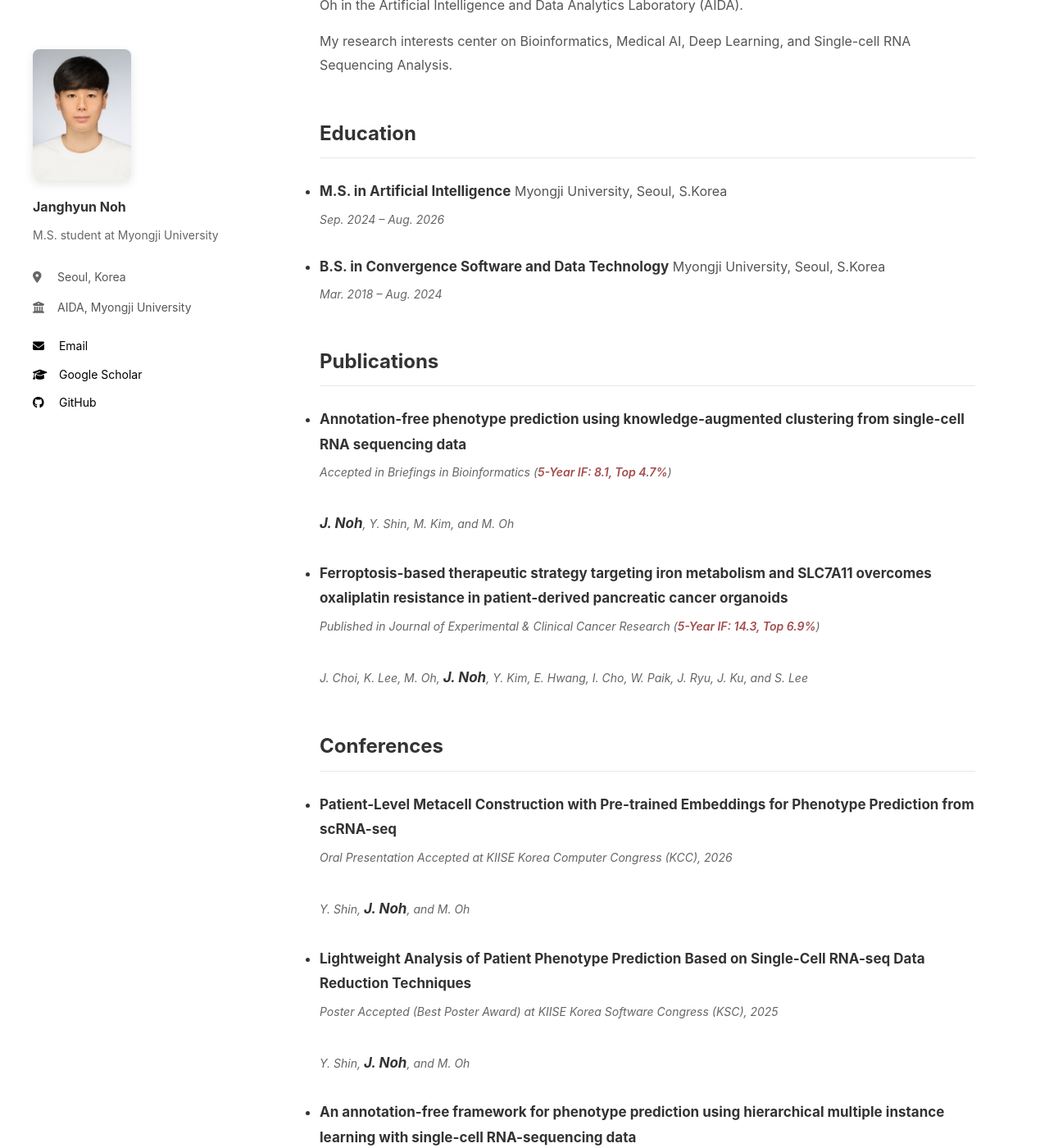
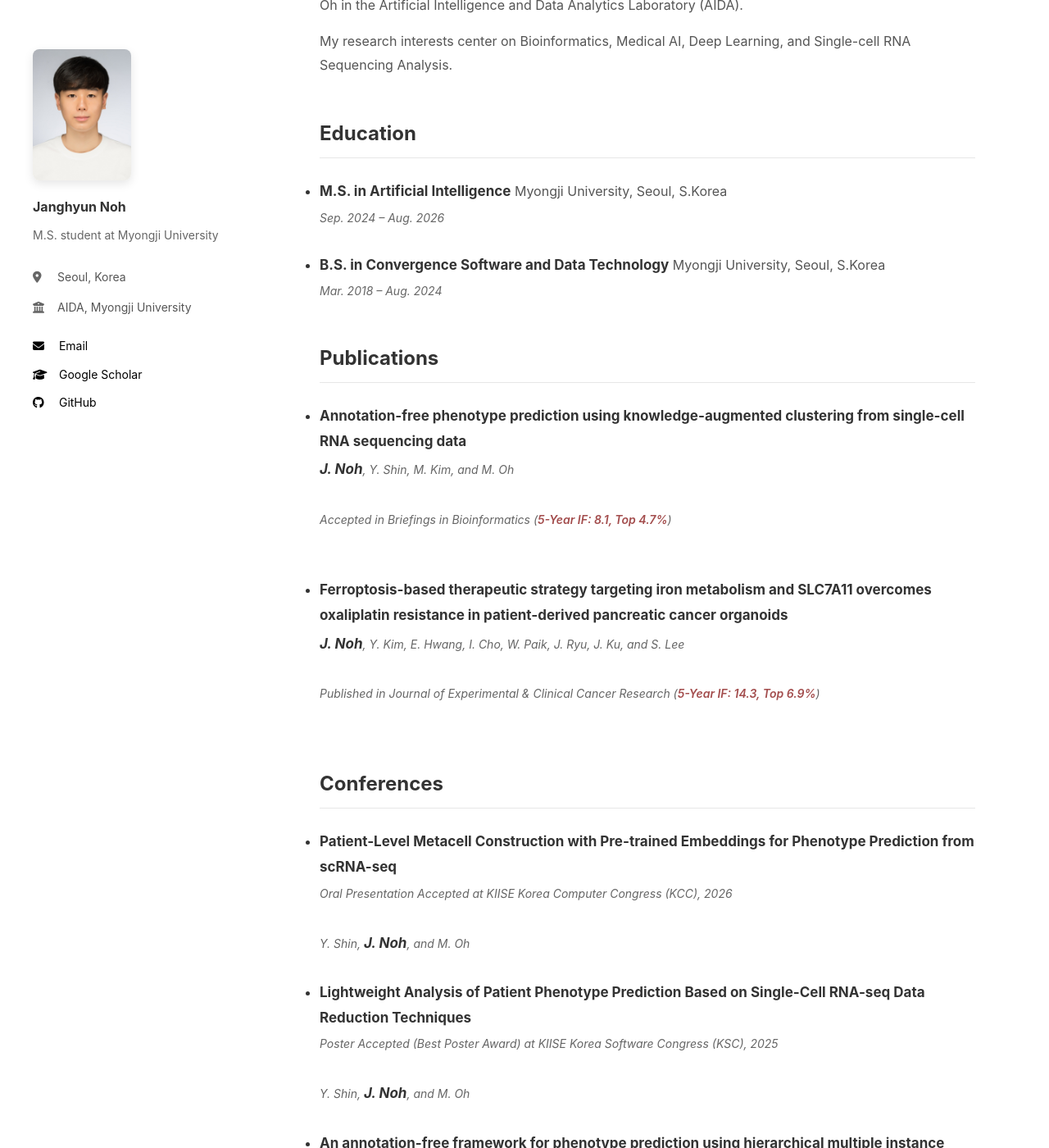
Before and after one commit to janghyunnoh/janghyunnoh.github.io, a Jekyll site: the page built from index.md, in a window 1280 px wide and 1400 px high, scrolled down 221 px. Shown: the whole window at 82% size. Built offline with Jekyll 4.4.1, drawn with Linux system fonts in a browser that asks for light colours.

Commit message:
Reorder publication entries to title-author-venue and tighten author spacing

```diff
--- a/assets/css/profile.css
+++ b/assets/css/profile.css
@@ -149,13 +149,12 @@ body {
 
 .main-content li em {
     display: block;
-    margin-top: 6px;
+    margin-top: 4px;
     font-size: 14px;
     color: #666;
     font-style: italic;
 }
 
-.main-content li em strong.author-name,
 .main-content li strong.author-name {
     white-space: nowrap;
 }
--- a/index.md
+++ b/index.md
@@ -20,12 +20,12 @@ _Mar. 2018 – Aug. 2024_
 ## Publications
 
 - **Annotation-free phenotype prediction using knowledge-augmented clustering from single-cell RNA sequencing data**<br>
+_<strong class="author-name">J. Noh</strong>, Y. Shin, M. Kim, and M. Oh_<br>
 _Accepted in Briefings in Bioinformatics (<span class="impact">5-Year IF: 8.1, Top 4.7%</span>)_<br>
-_<strong class="author-name">J. Noh</strong>, Y. Shin, M. Kim, and M. Oh_
 
 - **Ferroptosis-based therapeutic strategy targeting iron metabolism and SLC7A11 overcomes oxaliplatin resistance in patient-derived pancreatic cancer organoids**<br>
+_<strong class="author-name">J. Noh</strong>, Y. Kim, E. Hwang, I. Cho, W. Paik, J. Ryu, J. Ku, and S. Lee_<br>
 _Published in Journal of Experimental & Clinical Cancer Research (<span class="impact">5-Year IF: 14.3, Top 6.9%</span>)_<br>
-_J. Choi, K. Lee, M. Oh, <strong class="author-name">J. Noh</strong>, Y. Kim, E. Hwang, I. Cho, W. Paik, J. Ryu, J. Ku, and S. Lee_
 
 
 ## Conferences
```
